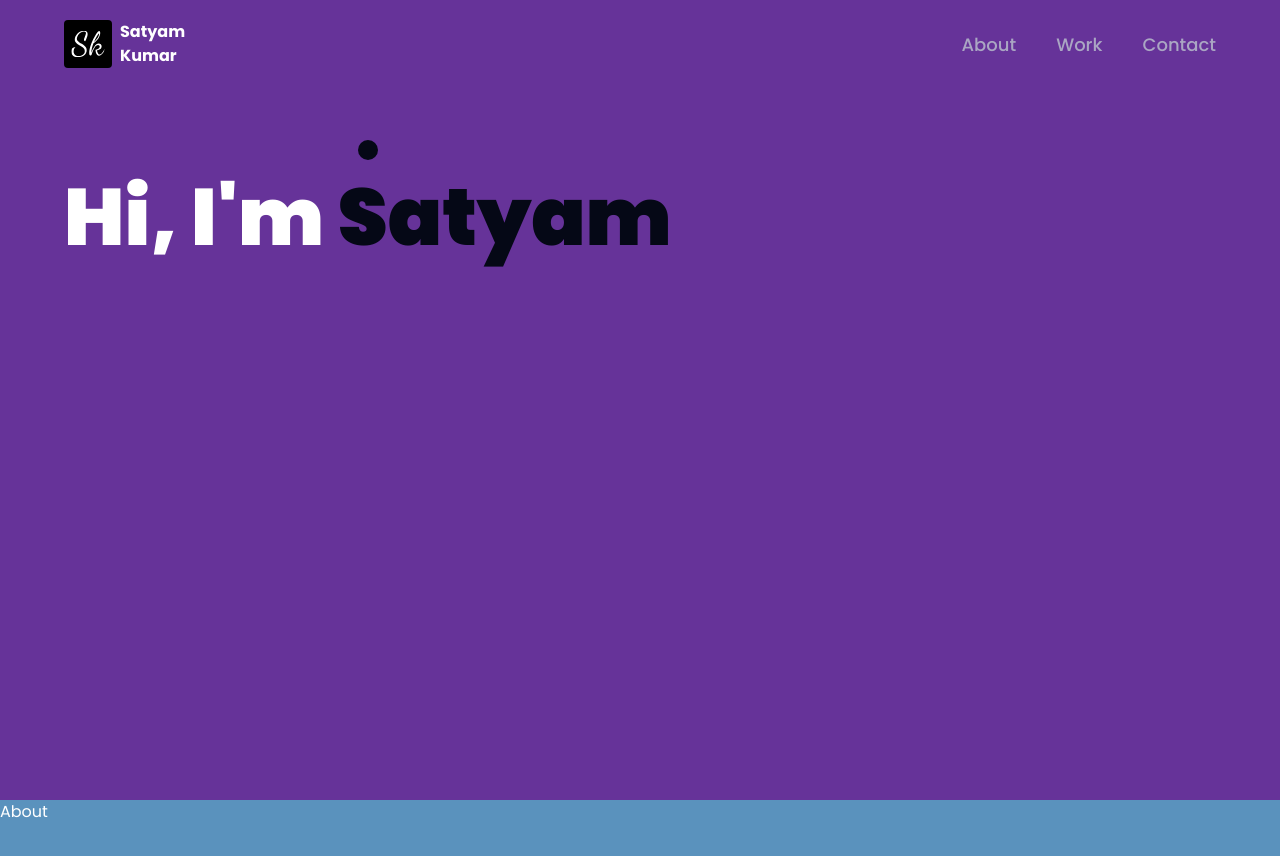
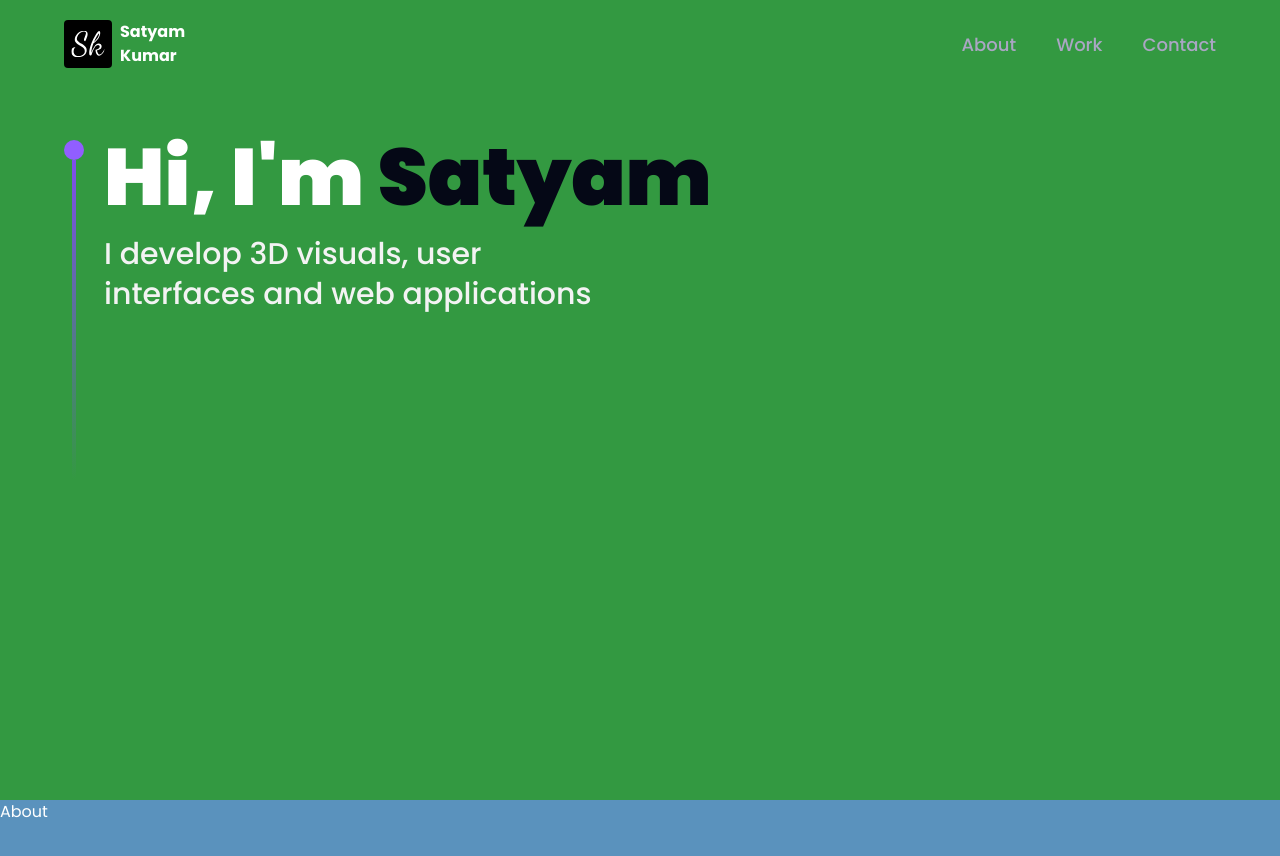
Before and after one commit to Satyam2192/portfolio, a React (Vite) app: page / in a window 1280 px wide. Shown: the top 856 px of the page. Built offline with nearby package versions, Linux system fonts and the light colour scheme.

Commit message:
updated home page

```diff
--- a/src/App.jsx
+++ b/src/App.jsx
@@ -22,6 +22,7 @@ import {
 //   scrollbar-width: none;
 //   &::-webkit-scrollbar{
 //     display: none;
+// bg-[#663399]
 //   }
 // `;
 // =====
@@ -32,7 +33,7 @@ function App() {
   return (
     <BrowserRouter>
       <div className="relative z-o bg-primary snap-y snap-mandatory scroll-smooth overflow-auto scrollbar-hide snap-center">
-        <div className="h-[100vh] bg-[#663399] h-100 bg-cover bg-no-repeat bg-center">
+        <div className="h-[100vh] bg-[#339941] h-100 bg-cover bg-no-repeat bg-center">
           <Navbar />
           <Hero />
         </div>
--- a/src/components/Hero.jsx
+++ b/src/components/Hero.jsx
@@ -1,29 +1,29 @@
-import React from "react";
 import { motion } from "framer-motion";
+
 import { styles } from "../styles";
 import { ComputersCanvas } from "./canvas";
 
-
-
 const Hero = () => {
   return (
-    <section className="relative w-full h-screen mx-auto snap-center">
+    <section className={`relative w-full h-screen mx-auto`}>
       <div
-        className={`${styles.paddingX} absolute inset-0 top-[120px] max-w-7xl mx-auto flex flex-row items-start gap-5`}
+        className={`absolute inset-0 top-[120px]  max-w-7xl mx-auto ${styles.paddingX} flex flex-row items-start gap-5`}
       >
-        <div className="flex flex-col justify-center items-center mt-5">
-          <div className="w-5 h-5 rounded-full bg-primary">
-            <div className="w-1 sm:h-80 h-40 voilet-gradient"/>
+        <div className='flex flex-col justify-center items-center mt-5'>
+          <div className='w-5 h-5 rounded-full bg-[#915EFF]' />
+          <div className='w-1 sm:h-80 h-40 violet-gradient' />
+        </div>
+
+        <div>
+          <h1 className={`${styles.heroHeadText} text-white`}>
+              Hi, I'm <span className="text-primary">Satyam</span>
+              </h1>
+              <p className={`${styles.heroSubText} mt-2 text-white-100`}>
+                I develop 3D visuals, user <br className='sm:block hidden' />
+                interfaces and web applications
+              </p>
+            </div>
           </div>
-          <div className="">
-            <h1 className={`${styles.heroHeadText} text-white`}>
-              Hi, I'm <span className="text-primary">Satyam</span>
-            </h1>
-          </div>
-
-
-        </div>
-      </div>
     </section>
   );
 };
```
